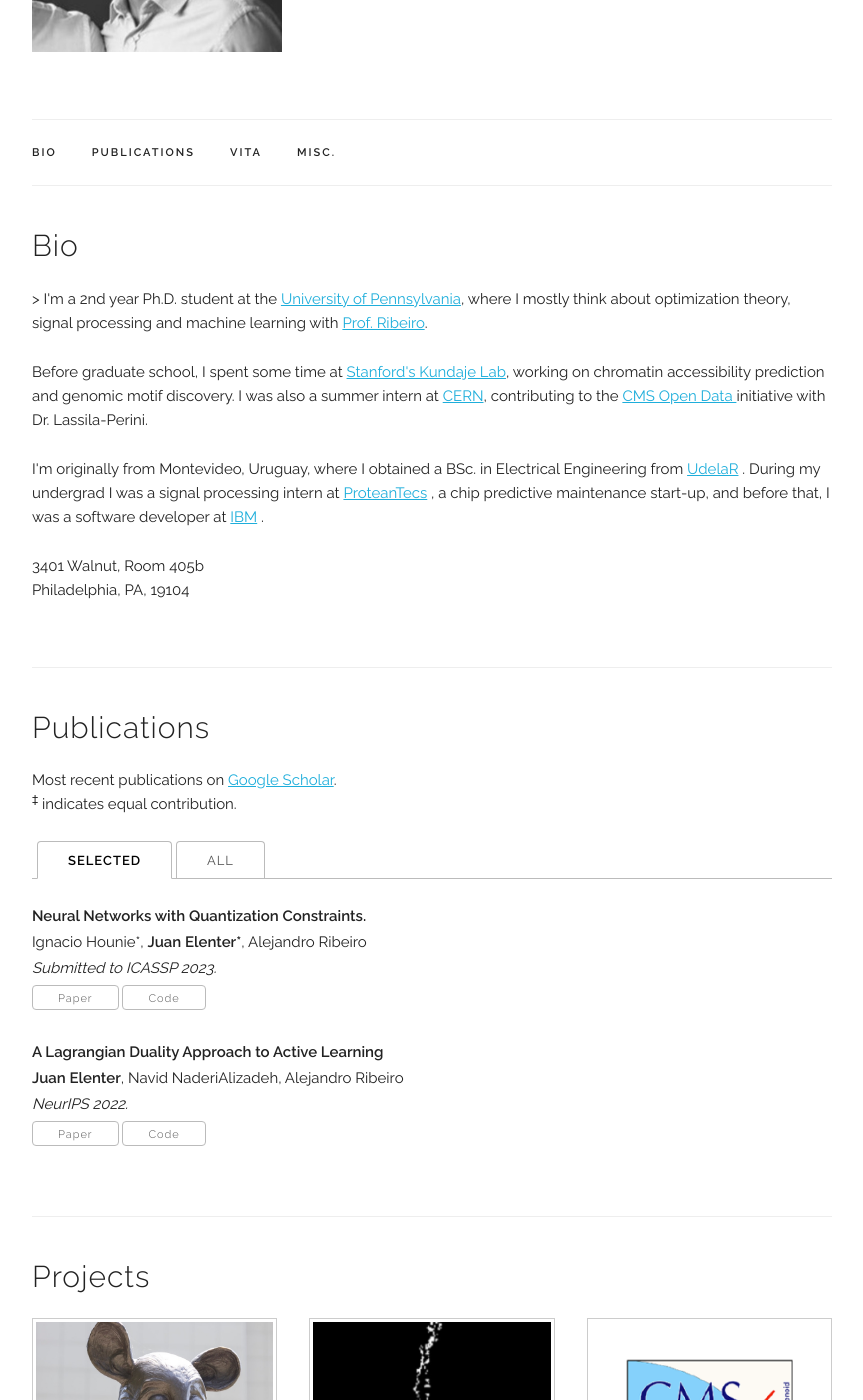
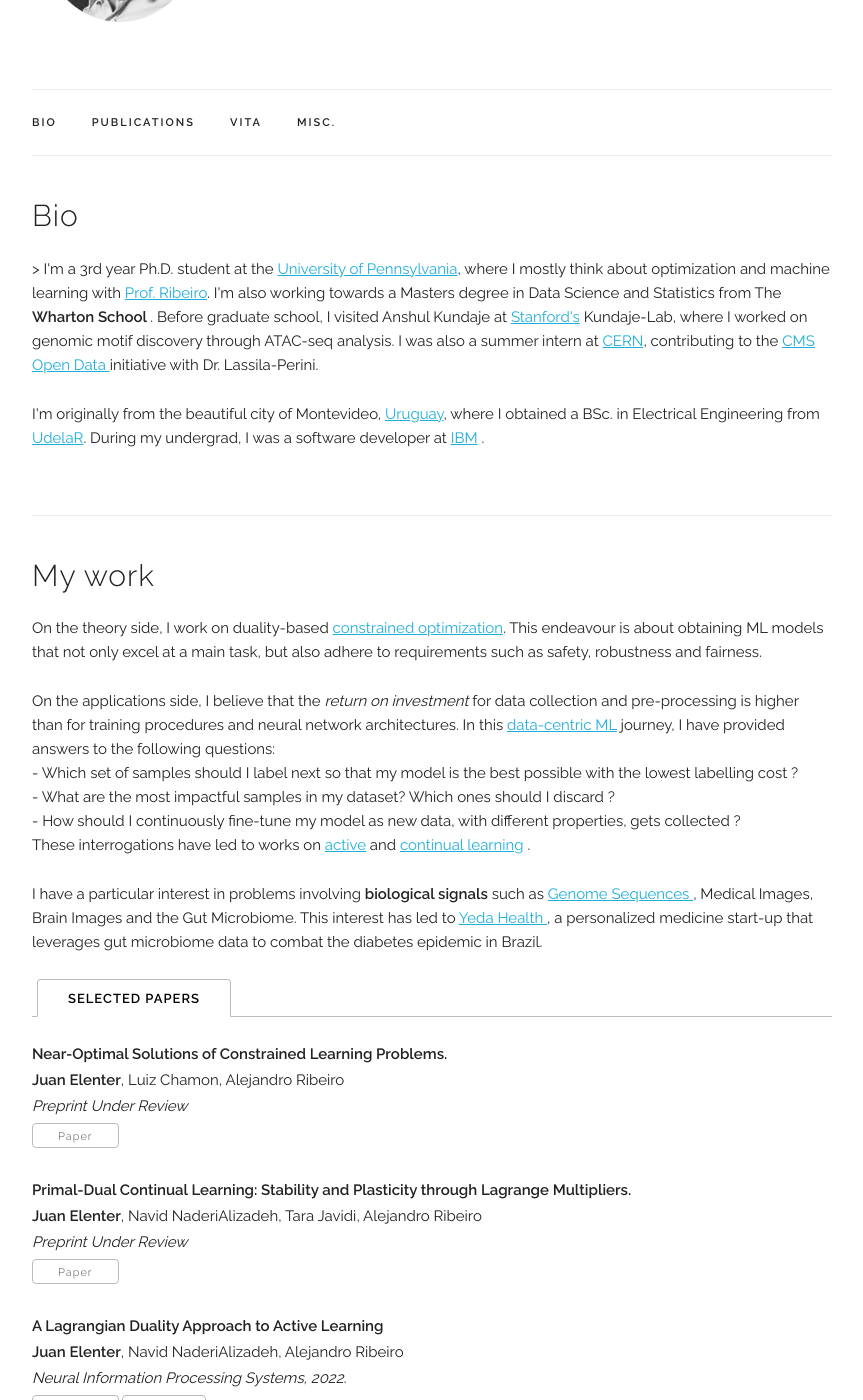
Before and after one commit to juanelenter/site, a Jekyll site: the page built from index.html, in a window 1280 px wide and 1400 px high, scrolled down 248 px. Shown: the whole window, without its empty margins (208-1071 px from the left). Built offline with Jekyll 4.4.1, drawn with Linux system fonts in a browser that asks for light colours; some web fonts are replaced; some of the changed text lies outside the part shown.

Commit message:
update 2024

```diff
--- a/_data/main_info.yaml
+++ b/_data/main_info.yaml
@@ -1,7 +1,7 @@
 name: "Juan Elenter"
 title: "Ph.D. Candidate <br>  University of Pennsylvania"
 email: "elenter [AT] seas.upenn.edu"
-profile_pic: "/assets/profile-pics/prof_large.jpeg"
+profile_pic: "/assets/profile-pics/prof_pic.jpeg"
 github: "https://github.com/juanelenter"
 google_scholar: "https://scholar.google.com/citations?hl=en&user=AJHh6B8AAAAJ"
 linkedin: https://www.linkedin.com/in/juan-elenter/
--- a/_data/misc.yaml
+++ b/_data/misc.yaml
@@ -21,12 +21,12 @@ misc:
     selected: y
 
   - title: " "
-    subtitle: "Me and my uncle Ernesto, with whom I crossed the Atlantic in 2016 (not in that boat though)."
+    subtitle: "Me and my uncle Ernesto, with whom I crossed the Atlantic in 2016."
     thumbnail: "assets/misc/sailing.jpeg"
     selected: y
 
   - title: " "
-    subtitle: "In 2013, while playing for Uruguay's U-17 national team I lost 3-23 to the US. I now play at UPenn, ranked 14th in the nation."
+    subtitle: "In 2013, while playing for Uruguay's U-17 national team I lost 3-23 to the US."
     thumbnail: "assets/misc/polo.jpeg"
     url: "https://es.wikipedia.org/wiki/Campeonato_Panamericano_Sub-17_de_Waterpolo_de_2013"
     selected: y
@@ -55,7 +55,7 @@ misc:
     url: "https://www.youtube.com/watch?v=Mb0nCO4d4OY&ab_channel=SalvatajeSubterraneo"
 
   - title: "Asado"
-    subtitle: "Typical Sunday meal at family gatherings."
+    subtitle: "Typical sunday meal at family gatherings."
     thumbnail: "assets/misc/asado.jpeg"
     selected: n
     url: " "
--- a/_data/projects.yaml
+++ b/_data/projects.yaml
@@ -11,7 +11,6 @@ projects:
     url: "https://www.colibri.udelar.edu.uy/jspui/bitstream/20.500.12008/28582/1/EEH21.pdf"
     selected: y
 
-
   - title: "CMS Open Data Initiative"
     subtitle: "@ CERN, CMS"
     thumbnail: "assets/projects/cms.png"
--- a/_data/publications.yaml
+++ b/_data/publications.yaml
@@ -1,15 +1,32 @@
 papers:
+  - title: "Near-Optimal Solutions of Constrained Learning Problems."
+    authors: "<b>Juan Elenter</b>, Luiz Chamon, Alejandro Ribeiro"
+    venue: "Preprint Under Review"
+    paper_pdf: "https://drive.google.com/file/d/1xcjXYwcZuIm9x71PvRlx3lnNGshh8zoy/view?usp=drive_link"
+    selected: y
+
+  - title: "Primal-Dual Continual Learning: Stability and Plasticity through Lagrange Multipliers."
+    authors: "<b>Juan Elenter</b>, Navid NaderiAlizadeh, Tara Javidi, Alejandro Ribeiro"
+    venue: "Preprint Under Review"
+    paper_pdf: "https://drive.google.com/file/d/1E1BUHhtcrFE3vik_H7othtw4Axf0SMfh/view?usp=drive_link"
+    selected: y
+
+  - title: "A Lagrangian Duality Approach to Active Learning"
+    authors: "<b>Juan Elenter</b>, Navid NaderiAlizadeh, Alejandro Ribeiro"
+    venue: "Neural Information Processing Systems, 2022."
+    paper_pdf: "https://arxiv.org/abs/2202.04108"
+    code: "https://github.com/juanelenter/ALLY"
+    selected: y
 
   - title: "Neural Networks with Quantization Constraints."
-    authors: "Ignacio Hounie*, <b>Juan Elenter*</b>, Alejandro Ribeiro"
-    venue: "Submitted to ICASSP 2023."
+    authors: "Ignacio Hounie*, <b>Juan Elenter*, Alejandro Ribeiro"
+    venue: "IEEE International Conference on Acoustics, Speech, and Signal Processing, 2023."
     paper_pdf: "https://arxiv.org/abs/2210.15623"
     code: "https://github.com/ihounie/pd-qat"
     selected: y
 
-  - title: "A Lagrangian Duality Approach to Active Learning"
-    authors: "<b>Juan Elenter</b>, Navid NaderiAlizadeh, Alejandro Ribeiro"
-    venue: "NeurIPS 2022."
-    paper_pdf: "https://arxiv.org/abs/2202.04108"
-    code: "https://github.com/juanelenter/ALLY"
+  - title: "Graph Neural Networks for genome enabled prediction of complex traits."
+    authors: "Juan Elenter, Ignacio Hounie, Guillermo  Etchebarne, María Inés Fariello, Federico Lecumberry"
+    venue: "Probabilistic Modeling in Genomics, CSHL, 2021."
+    paper_pdf: "https://www.colibri.udelar.edu.uy/jspui/bitstream/20.500.12008/36832/1/HEEFL21.pdf"
     selected: y
--- a/_layouts/default.html
+++ b/_layouts/default.html
@@ -6,13 +6,13 @@
   –––––––––––––––––––––––––––––––––––––––––––––––––– -->
   <meta charset="utf-8">
   <title>{{ site.data.main_info.name }} | {{ page.title }}</title>
-  <meta name="description" content="Martin Saveski">
-  <meta name="author" content="Martin Saveski">
-  <meta property="og:title" content="Martin Saveski" />
+  <meta name="description" content="Juan Elenter">
+  <meta name="author" content="Juan Elenter">
+  <meta property="og:title" content="Juan Elenter" />
   <meta property="og:type" content="website" />
-  <meta property="og:url" content="http://www.martinsaveski.com" />
-  <meta property="og:site_name" content="Martin Saveski" />
-  <link rel="canonical" href="http://www.martinsaveski.com" />
+  <meta property="og:url" content="https://www.seas.upenn.edu/~elenter/" />
+  <meta property="og:site_name" content="Juan Elenter" />
+  <link rel="canonical" href="https://www.seas.upenn.edu/~elenter/" />
 
   <!-- Mobile Specific Metas
   –––––––––––––––––––––––––––––––––––––––––––––––––– -->
@@ -69,7 +69,7 @@
     <section class="header">
       <div class="row">
         <div class="three columns">
-          <a href="{{ site.baseurl }}/"><img class="w3-border w3-padding" height=250 src='{{ site.baseurl }}{{ site.data.main_info.profile_pic }}'></a>
+          <a href="{{ site.baseurl }}/"><img class="w3-border w3-padding" height=220 src='{{ site.baseurl }}{{ site.data.main_info.profile_pic }}'></a>
         </div>
         <div class="nine columns main-description">
             <!--
--- a/index.html
+++ b/index.html
@@ -5,35 +5,35 @@ title: Home
 <!-- ========== BIO ========== -->
 <div class="docs-section" id="bio">
   <h4>Bio</h4>
-  <p>
-    > I'm a 2nd year Ph.D. student at the <a href="https://www.upenn.edu/" target="_blank">University of Pennsylvania</a>, where I mostly think about optimization theory, signal processing and machine learning with <a href="https://alelab.seas.upenn.edu/alejandro-ribeiro/" target="_blank">Prof. Ribeiro</a>.
-  </p>
-<p>
-    Before graduate school, I spent some time at <a href="https://sites.google.com/site/anshulkundaje/" target="_blank">Stanford's Kundaje Lab</a>, working on chromatin accessibility prediction and genomic motif discovery. I was also a summer intern at  <a href="https://home.cern/" target="_blank">CERN</a>, contributing to the  <a href="https://opendata.cern.ch/docs/about-cms" target="_blank"> CMS Open Data </a> initiative with Dr. Lassila-Perini.
-  </p>
     <p>
-    I'm originally from Montevideo, Uruguay, where I obtained a BSc. in Electrical Engineering from  <a href="https://www.fing.edu.uy/" target="_blank">UdelaR</a> . During my undergrad I was a signal processing intern at  <a href="https://www.proteantecs.com/" target="_blank"> ProteanTecs</a> , a chip predictive maintenance start-up, and before that, I was a software developer at  <a href="https://research.ibm.com/collaborate/cloud-innovation-lab" target="_blank">IBM</a> .
-  </p>
-
-    <p>
-    3401 Walnut, Room 405b <br>
-    Philadelphia, PA, 19104
+    > I'm a 3rd year Ph.D. student at the <a href="https://www.upenn.edu/" target="_blank">University of Pennsylvania</a>, where I mostly think about optimization and machine learning with <a href="https://alelab.seas.upenn.edu/alejandro-ribeiro/" target="_blank">Prof. Ribeiro</a>.
+    I'm also working towards a Masters degree in Data Science and Statistics from The <b> Wharton School </b>. Before graduate school, I visited Anshul Kundaje at <a href="https://sites.google.com/site/anshulkundaje/" target="_blank">Stanford's</a> Kundaje-Lab, where I worked on genomic motif discovery through ATAC-seq analysis. I was also a summer intern at  <a href="https://home.cern/" target="_blank">CERN</a>, contributing to the  <a href="https://opendata.cern.ch/docs/about-cms" target="_blank"> CMS Open Data </a> initiative with Dr. Lassila-Perini.
     </p>
-
+    <p>    I'm originally from the beautiful city of Montevideo,  <a href="https://www.seas.upenn.edu/~elenter/index.html#misc"> Uruguay</a>, where I obtained a BSc. in Electrical Engineering from  <a href="https://www.fing.edu.uy/" target="_blank">UdelaR</a>. During my undergrad, I was a software developer at  <a href="https://research.ibm.com/collaborate/cloud-innovation-lab" target="_blank">IBM</a> .
+    </p>
 </div>
-
 
 <!-- ========== PUBLICATIONS ========== -->
 <div class="docs-section" id="publications">
-  <h4>Publications</h4>
-
-  <p>Most recent publications on <a href="{{ site.data.main_info.google_scholar }}" target="_blank">Google Scholar</a>.<br/>
-  <sup>‡</sup> indicates equal contribution.
+  <h4>My work</h4>
+  <p>
+  On the theory side, I work on duality-based <a href="https://drive.google.com/file/d/1xcjXYwcZuIm9x71PvRlx3lnNGshh8zoy/view?usp=drive_link">constrained optimization</a>. This endeavour is about obtaining ML models that not only excel at a main task, but also adhere to requirements such as safety, robustness and fairness.
+  </p>
+  <p>
+  On the applications side, I believe that the <i>return on investment</i> for data collection and pre-processing is higher than for training procedures and neural network architectures. In this <a href="https://dcai.csail.mit.edu/"">data-centric ML</a> journey, I have provided answers to the following questions: <br>
+  - Which set of samples should I label next so that my model is the best possible with the lowest labelling cost ? <br>
+  - What are the most impactful samples in my dataset? Which ones should I discard ? <br>
+  - How should I continuously fine-tune my model as new data, with different properties, gets collected ? <br>
+  These interrogations have led to works on <a href="https://proceedings.neurips.cc/paper_files/paper/2022/hash/f475bdd151d8b5fa01215aeda925e75c-Abstract-Conference.html">active</a> and <a href = "https://drive.google.com/file/d/1E1BUHhtcrFE3vik_H7othtw4Axf0SMfh/view?usp=drive_link"> continual learning</a> .
+  </p>
+  <p>
+  I have a particular interest in problems involving <b>biological signals</b> such as <a href="https://github.com/kundajelab/basepairmodels" >Genome Sequences </a>, Medical Images, Brain Images and the Gut Microbiome. This interest has led to <a href="https://www.yedahealth.com/pt" target="_blank">Yeda Health </a>, a personalized medicine start-up that leverages gut microbiome data to combat the diabetes epidemic in Brazil.
   </p>
 
+
   <ul class="tab-nav">
-    <li><div class="button active" data-ref="#papers-selected">Selected</div></li>
-    <li><div class="button" data-ref="#papers-all">All</div></li>
+    <li><div class="button active" data-ref="#papers-selected">Selected Papers</div></li>
+    <!-- <li><div class="button" data-ref="#papers-all">All</div></li> -->
   </ul>
 
   <div class="tab-content">
@@ -73,44 +73,6 @@ title: Home
         </div>
       {% endfor %}
     </div>
-
-    <div class="tab-pane" id="papers-all">
-      {% for paper in site.data.publications.papers %}
-        <div class="paper">
-          <p class="title"><b>{{ paper.title }}</b></p>
-          <p>{{ paper.authors }}</p>
-          <p><i>{{ paper.venue }}</i></p>
-           <div class="paper-buttons">
-            {% if paper.paper_pdf %}
-              <a class="button" href="{{ paper.paper_pdf | prepend: site.baseurl }}" target="_blank">Paper</a>
-            {% endif %}
-
-            {% if paper.slides %}
-              <a class="button" href="{{ paper.slides | prepend: site.baseurl }}" target="_blank">Slides</a>
-            {% endif %}
-
-            {% if paper.poster %}
-              <a class="button" href="{{ paper.poster | prepend: site.baseurl }}" target="_blank">Poster</a>
-            {% endif %}
-
-            {% if paper.video %}
-              <a class="button" href="{{ paper.video }}" target="_blank">Video</a>
-            {% endif %}
-
-            {% if paper.code %}
-              <a class="button" href="{{ paper.code }}" target="_blank">Code</a>
-            {% endif %}
-
-            {% if paper.data %}
-              <a class="button" href="{{ paper.data }}" target="_blank">Data</a>
-            {% endif %}
-
-          </div>
-        </div>
-      {% endfor %}
-    </div>
-  </div>
-</div>
 
 
 <!-- ========== PROJECTS ==========  -->
```
Also changed, not shown: other parts of index.html (+1 -1 lines), assets/profile-pics/prof_large.jpeg (deleted), assets/profile-pics/prof_med.jpeg (deleted), assets/profile-pics/prof_pic.jpeg (added), assets/profile-pics/prof_small.jpeg (deleted), 3 other files.
